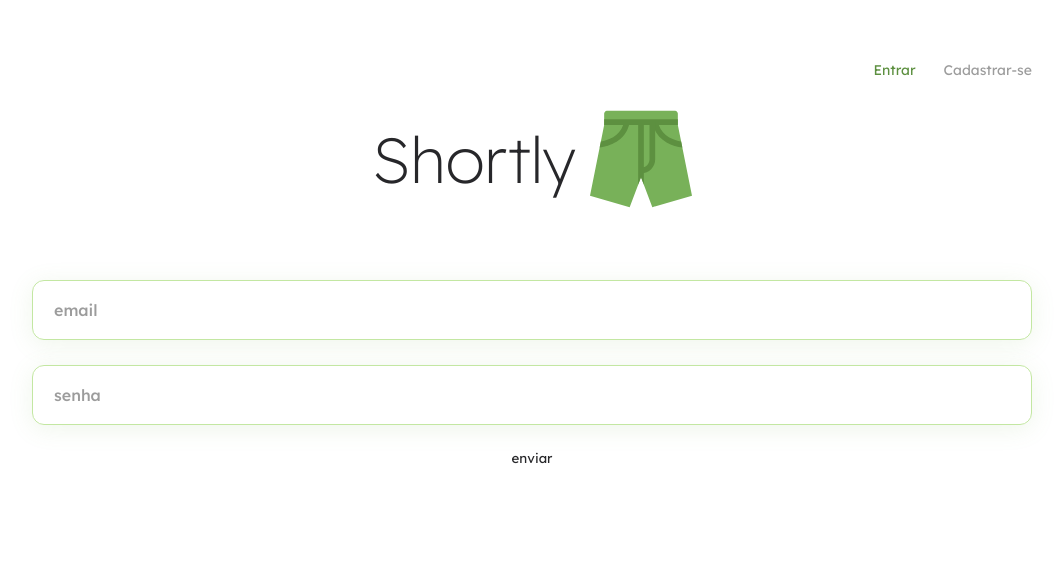
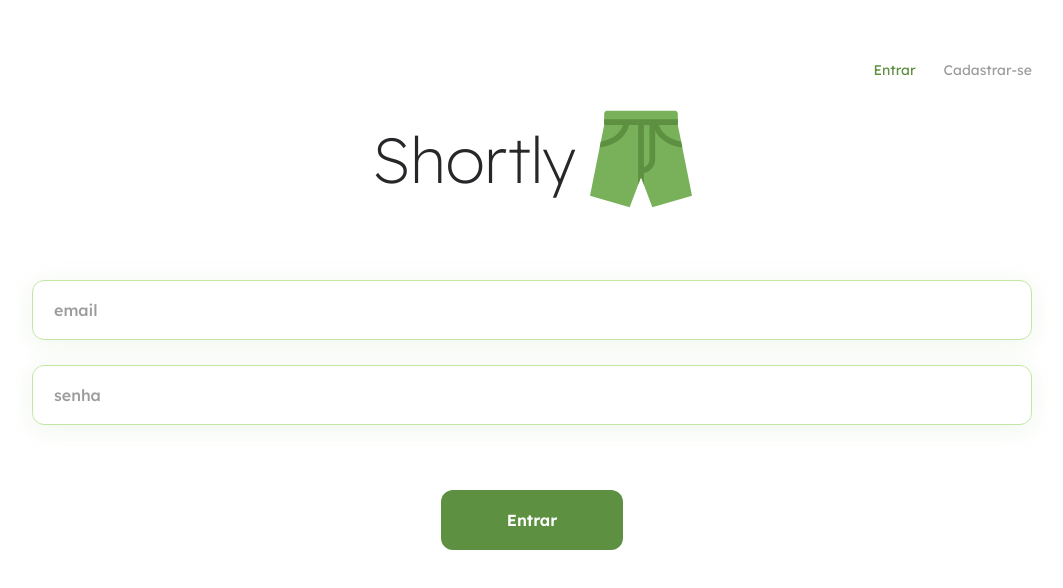
Before and after one commit to akiraTatesawa/shortly-front, a React (Create React App) app: page /sign-in in a window 1280 px wide. Shown: the top 588 px of the page, without its empty margins (108-1171 px from the left). Built offline with nearby package versions, Linux system fonts and the light colour scheme.

Commit message:
feat: create submit button component

```diff
--- /dev/null
+++ b/src/components/SubmitButton/index.tsx
@@ -0,0 +1,14 @@
+import { Button } from "./styles";
+
+interface SubmitButtonProps {
+  title: string;
+  isCentered: boolean;
+}
+
+export default function SubmitButton({ title, isCentered }: SubmitButtonProps) {
+  return (
+    <Button type="submit" isCentered={isCentered}>
+      {title}
+    </Button>
+  );
+}
--- /dev/null
+++ b/src/components/SubmitButton/styles.ts
@@ -0,0 +1,25 @@
+import styled from "styled-components";
+
+type PropTypeCentered = {
+  isCentered: boolean;
+};
+
+export const Button = styled.button.attrs((props: PropTypeCentered) => ({
+  isCentered: props.isCentered,
+}))<PropTypeCentered>`
+  width: 182px;
+  height: 60px;
+  align-self: ${(props) => (props.isCentered ? "center" : "unset")};
+
+  background-color: var(--brand);
+  color: var(--text-on-brand);
+  font-weight: 600;
+  font-size: 16px;
+
+  &:focus {
+    outline: 1px solid var(--brand-light);
+    outline-offset: 2px;
+  }
+
+  border-radius: 12px;
+`;
--- a/src/pages/SignInPage/index.tsx
+++ b/src/pages/SignInPage/index.tsx
@@ -1,6 +1,7 @@
 import React, { useState } from "react";
 
 import Input from "../../components/Input";
+import SubmitButton from "../../components/SubmitButton";
 import { Container } from "./styles";
 
 type LoginType = {
@@ -54,7 +55,7 @@ export default function SignInPage() {
           isDisabled={isSendingLoginData}
           required
         />
-        <button type="submit">enviar</button>
+        <SubmitButton title="Entrar" isCentered />
       </Container>
     </main>
   );
--- a/src/pages/SignInPage/styles.ts
+++ b/src/pages/SignInPage/styles.ts
@@ -4,4 +4,8 @@ export const Container = styled.form`
   display: flex;
   flex-direction: column;
   gap: 25px;
+
+  > input:nth-child(2) {
+    margin-bottom: 40px;
+  }
 `;
```
